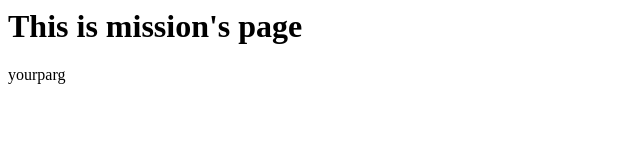
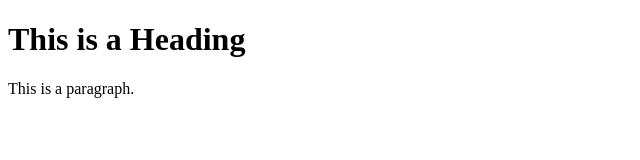
Before and after one commit to ata-creat/WebPages, a plain HTML site: page mission.html in a window 1280 px wide. Shown: the whole page, without its empty margins (0-640 px from the left). Drawn offline with Linux system fonts and the light colour scheme.

Commit message:
Update mission.html

```diff
--- a/mission.html
+++ b/mission.html
@@ -1,4 +1,13 @@
+<!DOCTYPE html>
 <html>
-    <h1> This is mission's page</h1>
-    <p> yourparg</p>
+<head>
+  <title>missions page</title>
+  <link rel="icon" type="image/x-icon" href="/images/favicon.ico">
+</head>
+<body>
+
+<h1>This is a Heading</h1>
+<p>This is a paragraph.</p>
+
+</body>
 </html>
```
